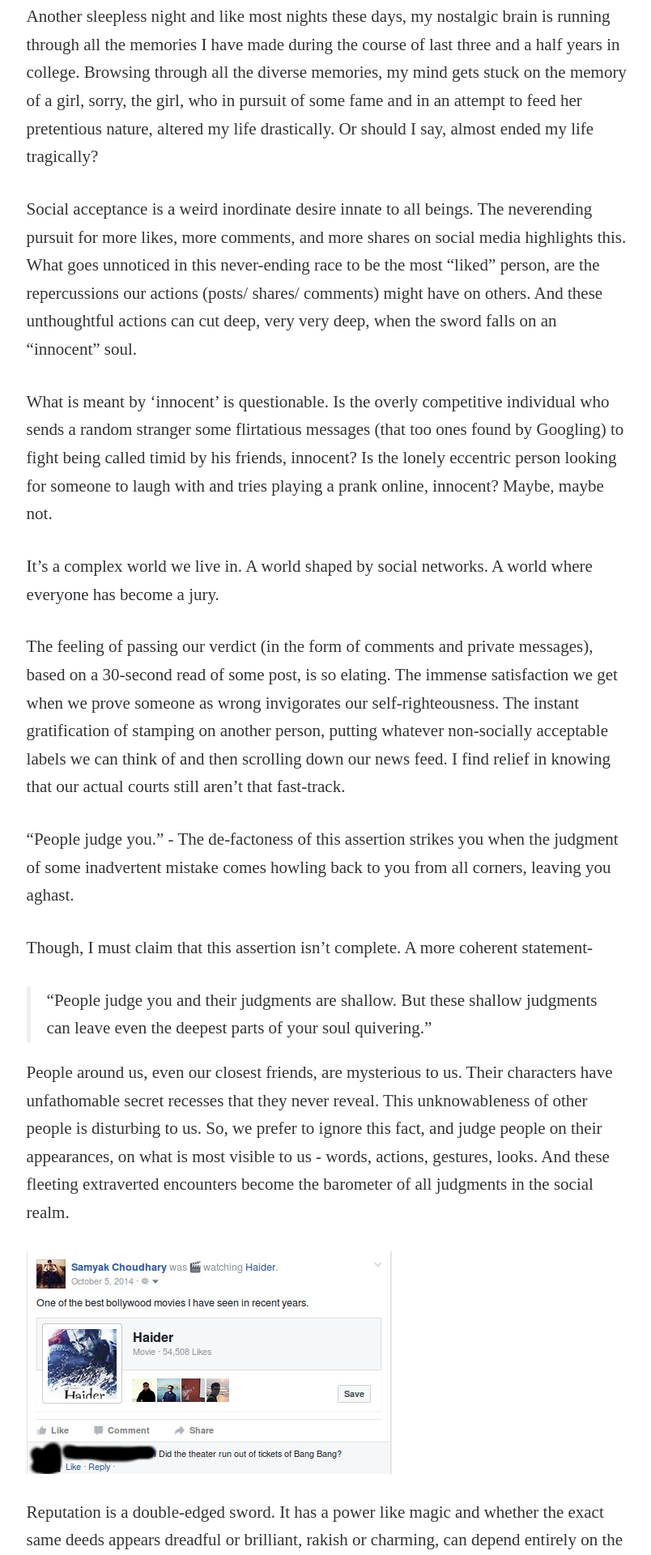
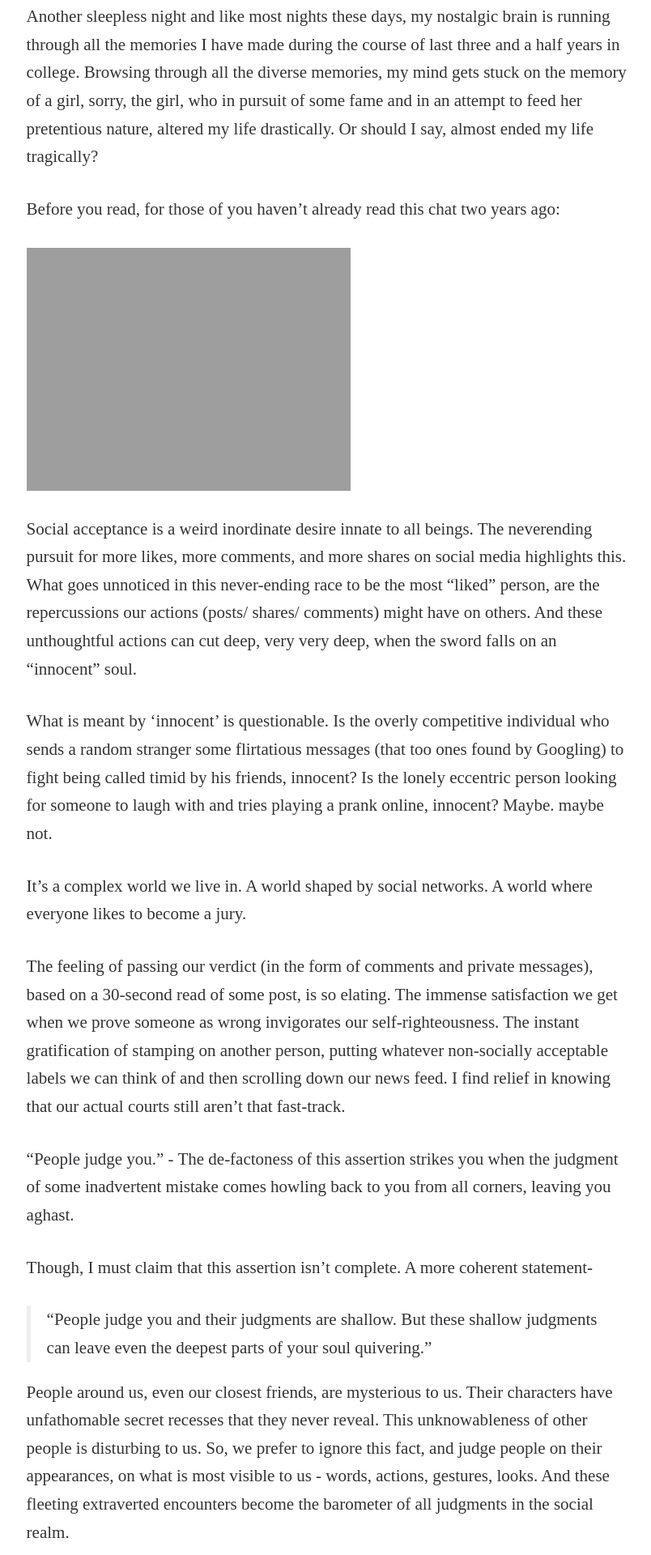
Before and after one commit to samyak45/samyak45.github.io, a Jekyll site: the page built from _posts/2017-02-10-How-one-chat-can-change-your-life.md, in a window 1280 px wide. Shown: the part 681-2601 px from the top of the page at 81% size, without its empty margins (233-1037 px from the left). Built offline with Jekyll 4.4.1, drawn with Linux system fonts in a browser that asks for light colours; some web fonts are replaced; some of the changed text lies outside the part shown.

Commit message:
Added chat screenshot

```diff
--- a/_posts/2017-02-10-How-one-chat-can-change-your-life.md
+++ b/_posts/2017-02-10-How-one-chat-can-change-your-life.md
@@ -21,11 +21,15 @@ published: true
 
 Another sleepless night and like most nights these days, my nostalgic brain is running through all the memories I have made during the course of last three and a half years in college. Browsing through all the diverse memories, my mind gets stuck on the memory of a girl, sorry, the girl, who in pursuit of some fame and in an attempt to feed her pretentious nature, altered my life drastically. Or should I say, almost ended my life tragically?
 
+Before you read, for those of you haven't already read this chat two years ago:
+
+![The Chat](http://samyakchoudhary.com/img/chat-with-DM.jpg){: .center-image }
+
 Social acceptance is a weird inordinate desire innate to all beings. The neverending pursuit for more likes, more comments, and more shares on social media highlights this. What goes unnoticed in this never-ending race to be the most "liked" person, are the repercussions our actions (posts/ shares/ comments) might have on others. And these unthoughtful actions can cut deep, very very deep, when the sword falls on an "innocent" soul.
 
-What is meant by 'innocent' is questionable. Is the overly competitive individual who sends a random stranger some flirtatious messages (that too ones found by Googling) to fight being called timid by his friends, innocent? Is the lonely eccentric person looking for someone to laugh with and tries playing a prank online, innocent? Maybe, maybe not.
+What is meant by 'innocent' is questionable. Is the overly competitive individual who sends a random stranger some flirtatious messages (that too ones found by Googling) to fight being called timid by his friends, innocent? Is the lonely eccentric person looking for someone to laugh with and tries playing a prank online, innocent? Maybe. maybe not.
 
-It's a complex world we live in. A world shaped by social networks. A world where everyone has become a jury.
+It's a complex world we live in. A world shaped by social networks. A world where everyone likes to become a jury.
 
 The feeling of passing our verdict (in the form of comments and private messages), based on a 30-second read of some post, is so elating. The immense satisfaction we get when we prove someone as wrong invigorates our self-righteousness. The instant gratification of stamping on another person, putting whatever non-socially acceptable labels we can think of and then scrolling down our news feed. I find relief in knowing that our actual courts still aren't that fast-track.
 
@@ -67,6 +71,7 @@ The vivid picture of me standing on the fifth-floor balcony ready to take the es
 >"You may end your life but your sacrifice will have little impact. People will mention you for next few days and then you will be forgotten. And you will be remembered not as someone who was wronged, but as one who gave up. If you want that, then go ahead. I am not going to stop you. But, if you want to be heard, if your want your plight to be seen, if you want your voice to fall on the deaf ears of those who have tormented you, learn to speak the language of the world. And there is only one language that the world listens to - the language of success. There is no place anywhere for people who fail and give up."
 
 --
+
 Interested in reading the other side of the story? Check out [the girl's blog](http://girlintheiit.blogspot.in/2014/06/from-who-to-hey.html).
 
 Wish to know more about what can happen when social media shaming spirals out of control? Watch the TED Talk [How one tweet can ruin your life](https://www.youtube.com/watch?v=wAIP6fI0NAI) by Jon Ronson. In a jaw-dropping story of how one unfunny tweet ruined a woman's life and career, Ronson shows how online commenters can end up behaving like a baying mob — and says it's time to rethink how we interact online.
```
